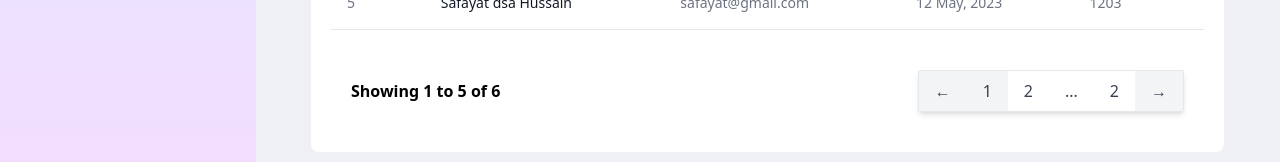
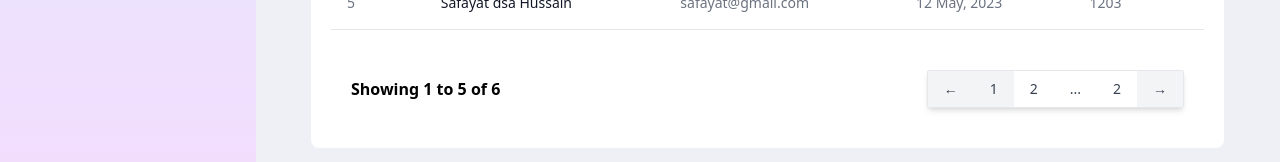
Before and after one commit to safayathussain/max-live-reseller, a Next.js app: page /dashboard/history in a window 1280 px wide. Shown: the part 565-727 px from the top of the page. Built offline with nearby package versions, Linux system fonts and the light colour scheme.

Commit message:
table fix

```diff
--- a/components/Dashboard/Table/HistoryTable.jsx
+++ b/components/Dashboard/Table/HistoryTable.jsx
@@ -266,7 +266,7 @@ export default function HistoryTable() {
                     </thead>
                     <tbody>
                         {currentItems.map((data) => (
-                            <tr key={data.id} className="border-b ">
+                            <tr key={data.id} className="border-b whitespace-nowrap">
                                 <td className="px-4 py-4">{data.sl}</td>
                                 <td onClick={() => setOpen(true)} className="px-4 py-4 font-medium text-gray-900 whitespace-nowrap cursor-pointer">
                                     {data.fullName}
@@ -281,18 +281,18 @@ export default function HistoryTable() {
                 </table>
             </div>
             {/* page footer */}
-            <div className="flex justify-between my-10 px-3 md:px-5">
+            <div className="flex flex-col gap-3 md:flex-row justify-between my-10 md:px-5">
                 {/* page number */}
                 <div className="flex justify-start items-center font-semibold">
                     {showingText}
                 </div>
                 {/* Pagination */}
-                <div className="flex justify-end items-center">
+                <div className="flex justify-start md:justify-end items-center">
                     <nav aria-label="Pagination">
                         <ul className="inline-flex border rounded-sm shadow-md">
                             <li>
                                 <button
-                                    className="py-2 px-4 text-gray-700 bg-gray-100 focus:outline-none"
+                                    className="py-2 px-4 text-gray-700 bg-gray-100 text-xs sm:text-sm focus:outline-none"
                                     onClick={() => paginate(currentPage - 1)}
                                     disabled={currentPage === 1}
                                 >
@@ -305,13 +305,13 @@ export default function HistoryTable() {
                                     <button
                                         onClick={() => paginate(currentPage - 1)}
                                         disabled={currentPage === 1}
-                                        className={`py-2 px-4  bg-white text-gray-700 hover:bg-gray-100 focus:outline-none `}
+                                        className={`py-2 px-4  bg-white text-gray-700 text-xs sm:text-sm hover:bg-gray-100 focus:outline-none `}
                                     >
                                         {currentPage - 1}
                                     </button>
                                 }
                                 <button
-                                    className={`py-2 px-4 text-gray-700 bg-gray-100 focus:outline-none`}
+                                    className={`py-2 px-4 text-gray-700 bg-gray-100 text-xs sm:text-sm focus:outline-none`}
                                 >
                                     {currentPage}
                                 </button>
@@ -320,22 +320,22 @@ export default function HistoryTable() {
                                         currentPage === Math.ceil(data.length / dataPerPage)
                                     }
                                     onClick={() => paginate(currentPage + 1)}
-                                    className={`py-2 px-4  bg-white text-gray-700 hover:bg-gray-100 focus:outline-none `}
+                                    className={`py-2 px-4  bg-white text-gray-700 text-xs sm:text-sm hover:bg-gray-100 focus:outline-none `}
                                 >
                                     {currentPage + 1}
                                 </button>
                                 <span
-                                    className={`py-2 px-4  bg-white text-gray-700 hover:bg-gray-100 focus:outline-none cursor-not-allowed`}
+                                    className={`py-2 px-4  bg-white text-gray-700 text-xs sm:text-sm hover:bg-gray-100 focus:outline-none cursor-not-allowed`}
                                 >
                                     ...
                                 </span>
                                 <button
-                                    className={`py-2 px-4  bg-white text-gray-700 hover:bg-gray-100 focus:outline-none `}
+                                    className={`py-2 px-4  bg-white text-gray-700 text-xs sm:text-sm hover:bg-gray-100 focus:outline-none `}
                                 >
                                     {Math.ceil(data.length / dataPerPage)}
                                 </button>
                                 <button
-                                    className="py-2 px-4 text-gray-700 bg-gray-100 focus:outline-none"
+                                    className="py-2 px-4 text-gray-700 bg-gray-100 text-xs sm:text-sm focus:outline-none"
                                     onClick={() => paginate(currentPage + 1)}
                                     disabled={
                                         currentPage === Math.ceil(data.length / dataPerPage)
```
